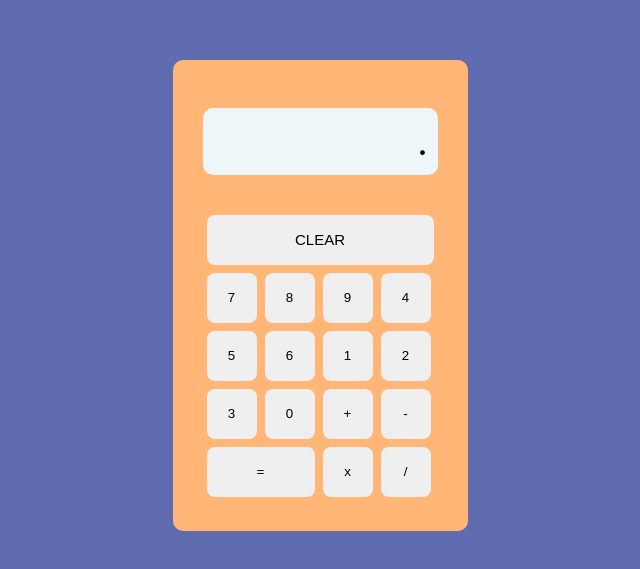
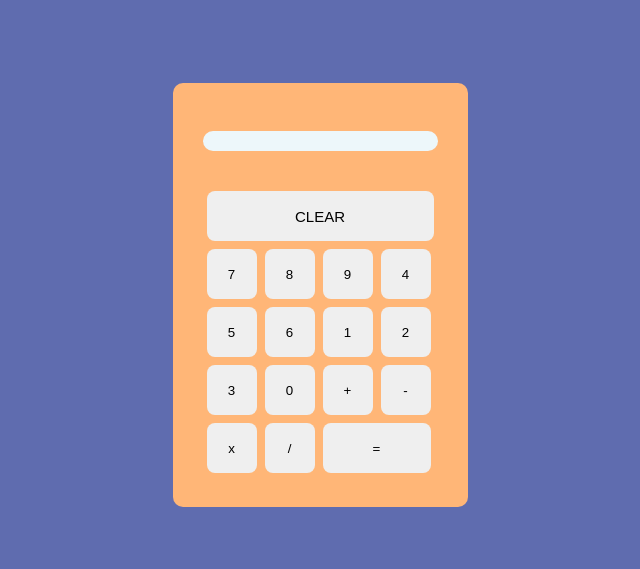
Before and after one commit to olivia497/simple-calculator, a plain HTML site: page index.html in a window 1280 px wide. Shown: the part 113-682 px from the top of the page, without its empty margins (320-960 px from the left). Drawn offline with Linux system fonts and the light colour scheme.

Commit message:
moved equals button

```diff
--- a/index.html
+++ b/index.html
@@ -13,7 +13,7 @@
     <div class="calculator">
       <br>
 
-        <div class="screen">.</div>
+        <div class="screen"></div>
 
       <br>
       <div class="buttons">
@@ -32,9 +32,9 @@
           <button>0</button>
           <button id="add">+</button>
           <button id="subtract">-</button>
-          <button id="equals">=</button>
           <button id="multiple">x</button>
           <button id="divide">/</button>
+          <button id="equals">=</button>
       </div>
     </div>
   </div>
```
